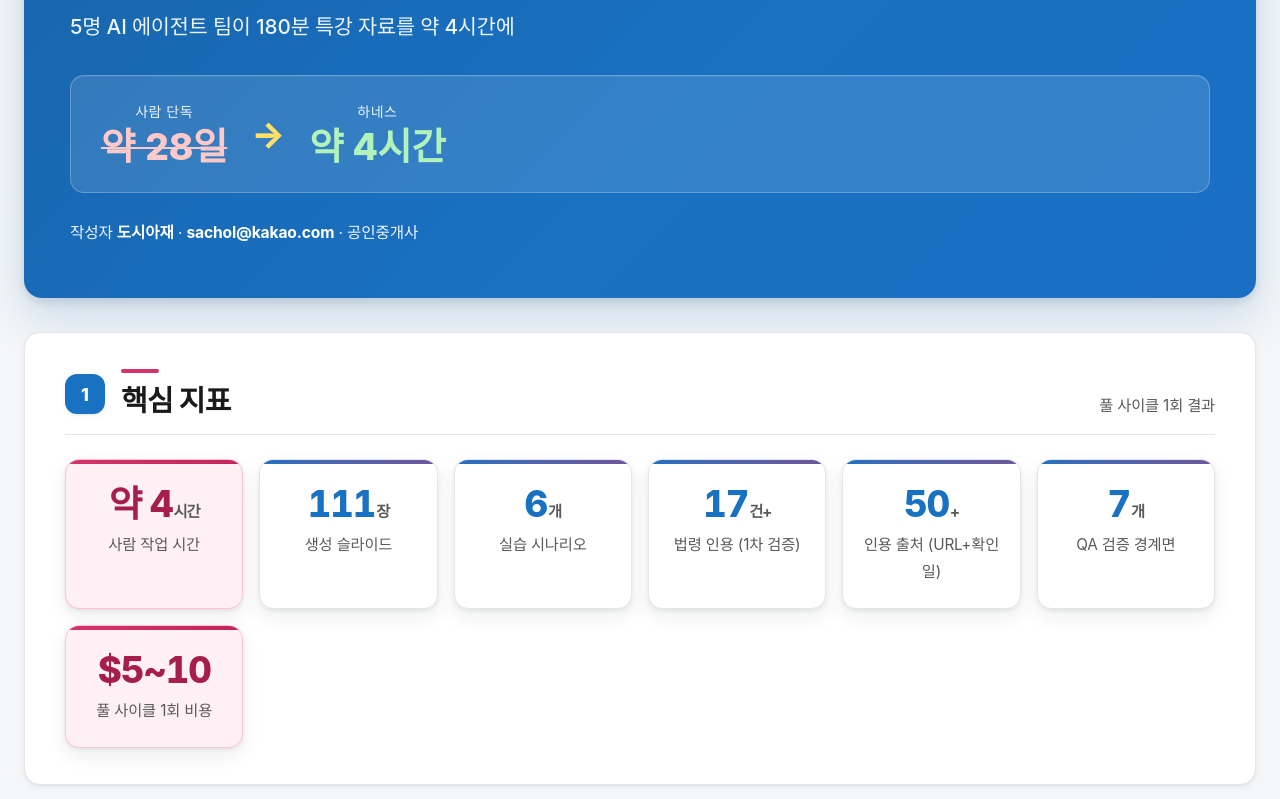
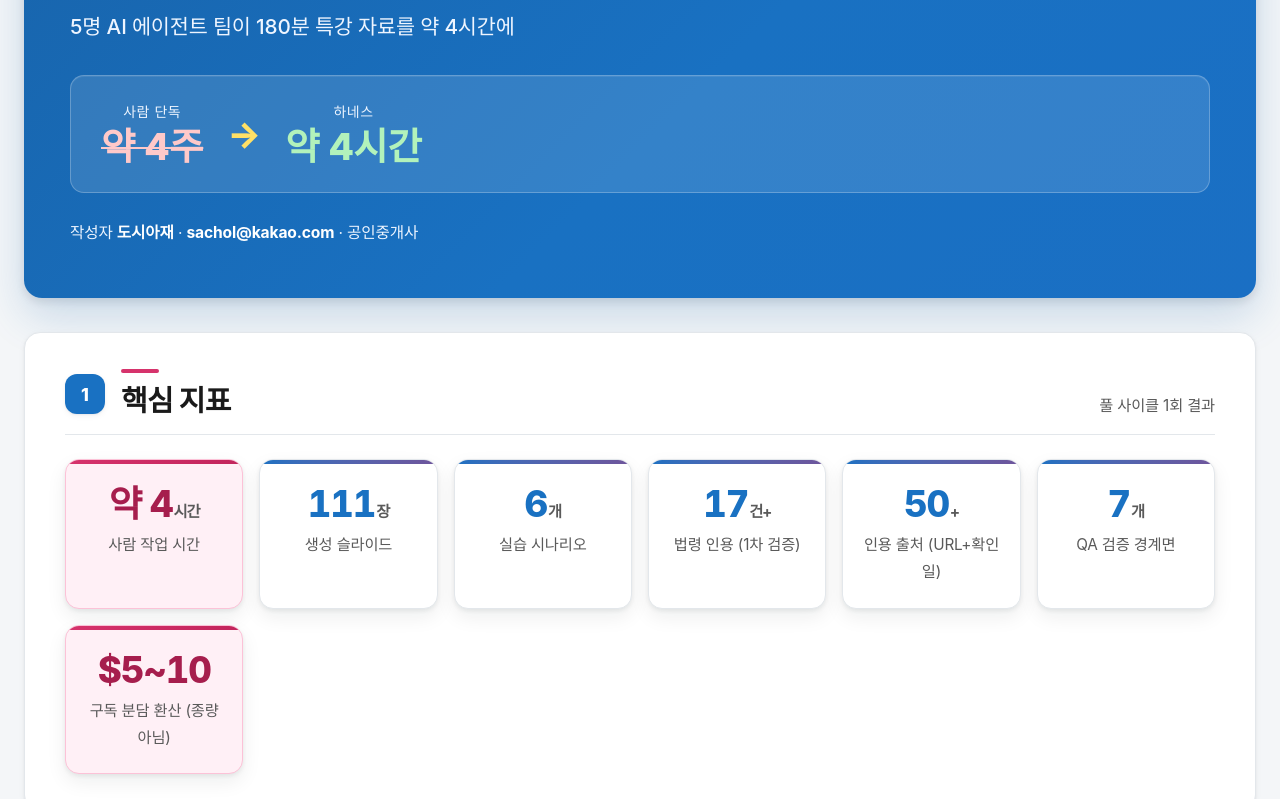
Before and after one commit to sachol/shinhwa-ai-lecture, a plain HTML site: page dashboard.html in a window 1280 px wide. Shown: the part 252-1051 px from the top of the page. Drawn offline with Linux system fonts and the light colour scheme; a web font is replaced by a local one.

Commit message:
fix(dashboard): 종래 기준 28일→약 4주 통일 + 비용 라벨 정정(구독 분담 환산)
- 히어로 변환: "약 28일" → "약 4주" (유료 강의 준비 기준, gpters 사례글과 일치)
- KPI 비용 라벨: "풀 사이클 1회 비용" → "구독 분담 환산 (종량 아님)" — Max 월정액 분담 환산이지 종량 과금 아님을 정직하게 표기

Co-Authored-By: Claude Opus 4.8 (1M context) <noreply@anthropic.com>

```diff
--- a/dashboard.html
+++ b/dashboard.html
@@ -557,7 +557,7 @@ footer.site-footer .self-proof strong { color: var(--footer-link); font-style: n
   <div class="hero-transform">
     <div class="transform-block before">
       <div class="tlabel">사람 단독</div>
-      <div class="tval">약 28일</div>
+      <div class="tval">약 4주</div>
     </div>
     <div class="transform-arrow" aria-hidden="true">→</div>
     <div class="transform-block after">
@@ -605,7 +605,7 @@ footer.site-footer .self-proof strong { color: var(--footer-link); font-style: n
     </div>
     <div class="kpi-card accent">
       <div class="kpi-val">$5~10</div>
-      <div class="kpi-label">풀 사이클 1회 비용</div>
+      <div class="kpi-label">구독 분담 환산 (종량 아님)</div>
     </div>
   </div>
 </section>
```
